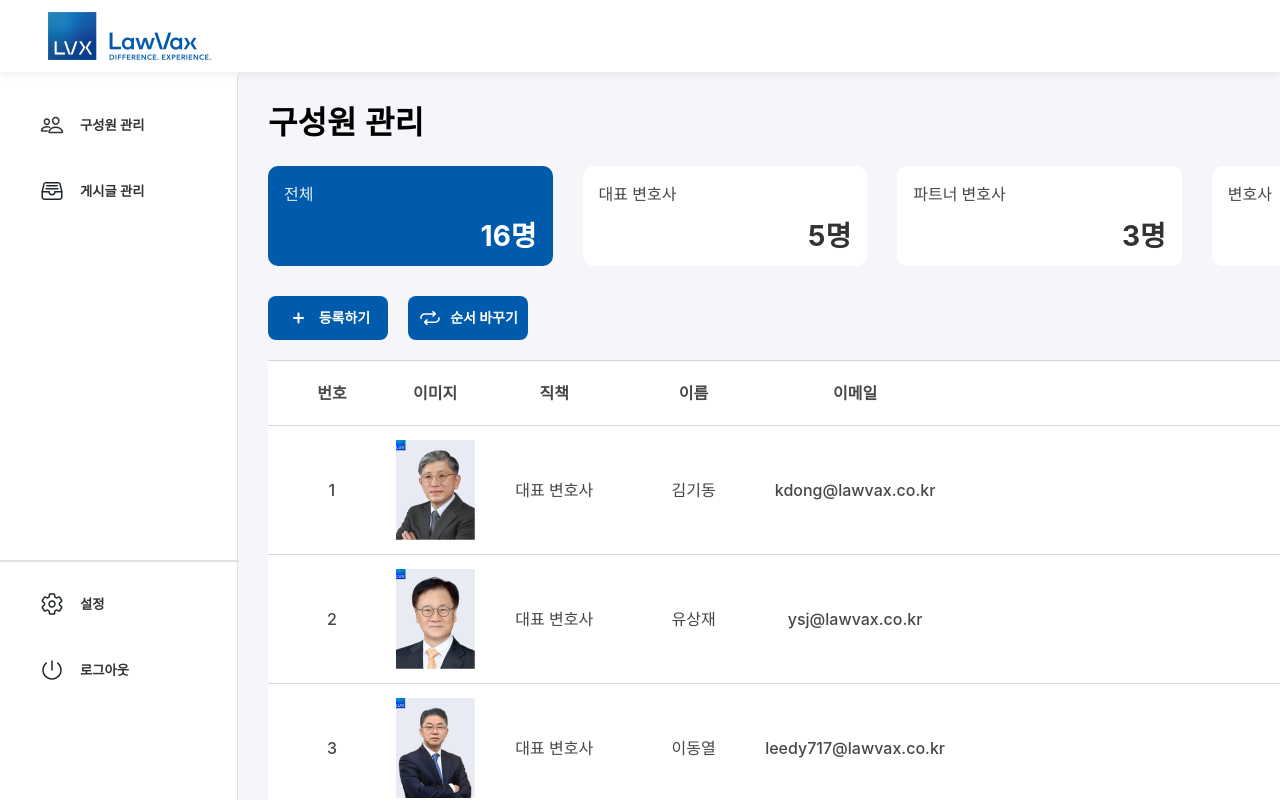
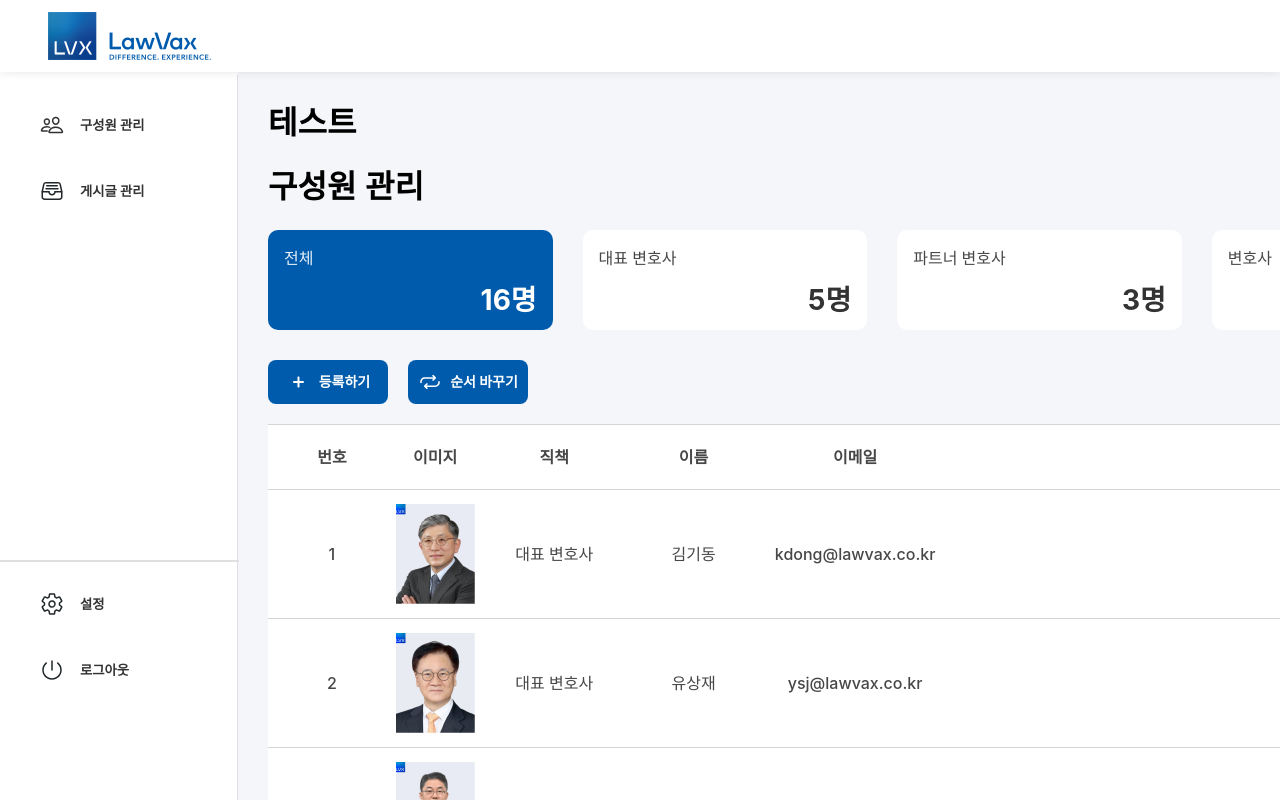
Before and after one commit to kimyeji89/LawVax, a React (Create React App) app: page /admin/super in a window 1280 px wide. Shown: the top 800 px of the page. Built offline with nearby package versions, Linux system fonts and the light colour scheme; a web font is replaced by a local one.

Commit message:
Revert "[TEST] sync fork test"

```diff
--- a/src/pages/admin/SuperMember.jsx
+++ b/src/pages/admin/SuperMember.jsx
@@ -25,6 +25,7 @@ export default function SuperMember() {
 
   return (
     <main>
+      <h2 className="admin-pageTitle">테스트</h2>
       <h2 className="admin-pageTitle">구성원 관리</h2>
       <MemberCard onSelect={onSelect} category={category} />
       <MemberControl
```
